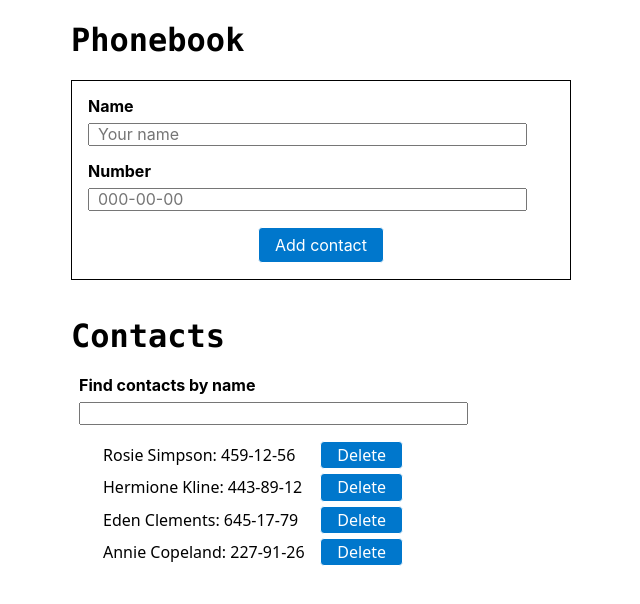
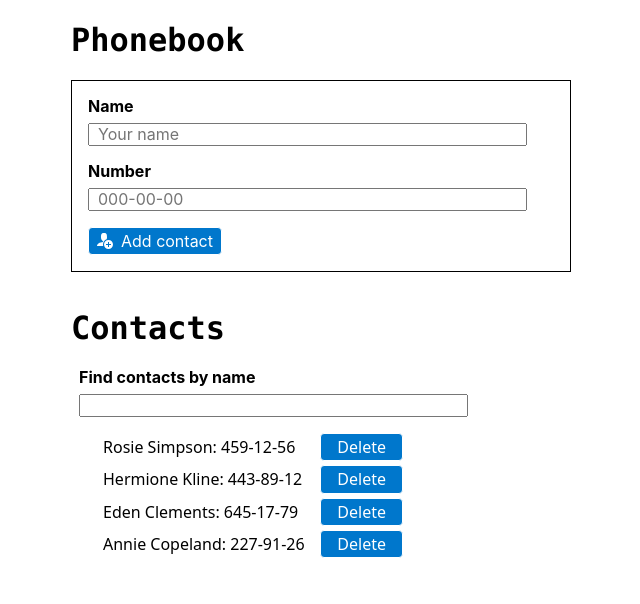
Before and after one commit to svmoskalyov/rhw-02-phonebook, a React (Create React App) app: page / in a window 1280 px wide. Shown: the top 604 px of the page, without its empty margins (319-959 px from the left). Built offline with nearby package versions, Linux system fonts and the light colour scheme.

Commit message:
Update ContactForm.jsx

```diff
--- a/src/components/ContactForm/ContactForm.jsx
+++ b/src/components/ContactForm/ContactForm.jsx
@@ -1,6 +1,8 @@
 import { Formik, ErrorMessage } from 'formik';
 import * as Yup from 'yup';
-import { Forma, Label, Input, Button } from './ContactForm.styled';
+import { ImUserPlus } from 'react-icons/im';
+import { Forma, Label, Input } from './ContactForm.styled';
+import { Button } from 'components/Button/Button';
 
 const phoneRegex = RegExp(
   /\+?\d{1,4}?[-.\s]?\(?\d{1,3}?\)?[-.\s]?\d{1,4}[-.\s]?\d{1,4}[-.\s]?\d{1,9}/
@@ -55,7 +57,9 @@ export const ContactForm = ({ addContact }) => {
         </Label>
         <ErrorMessage name="number" />
 
-        <Button type="submit">Add contact</Button>
+        <Button type="submit" icon={ImUserPlus}>
+          Add contact
+        </Button>
       </Forma>
     </Formik>
   );
```
